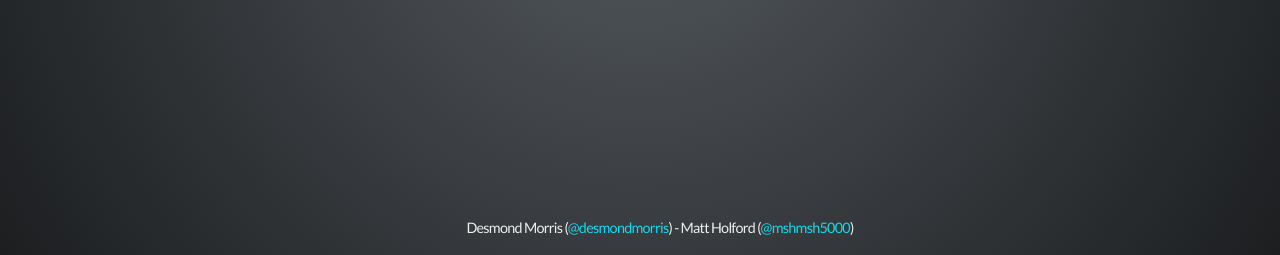
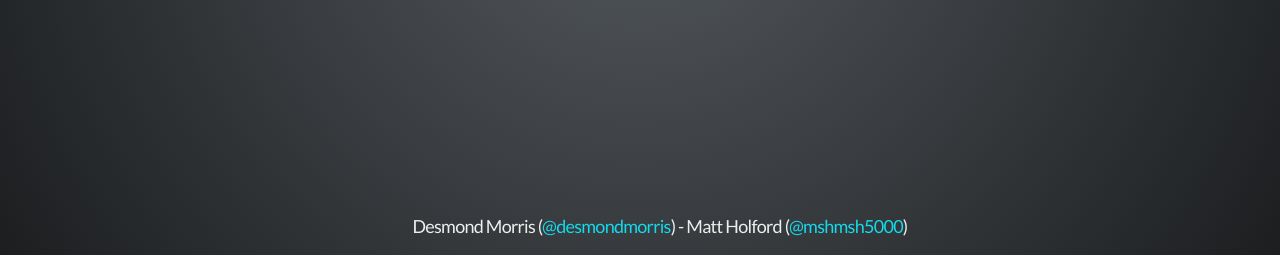
Before and after one commit to desmondmorris/nyc-camp-2013-process-for-non-profits, a plain HTML site: page index.html in a window 1280 px wide. Shown: the part 545-800 px from the top of the page. Drawn offline with Linux system fonts and the light colour scheme.

Commit message:
Update ds.css

```diff
--- a/css/theme/ds.css
+++ b/css/theme/ds.css
@@ -155,7 +155,7 @@ body {
   footer#handles {
     position: fixed;
     bottom: 0;
-    font-size: 40%;
+    font-size: 50%;
     padding: 20px;
     text-align: center;
     width: 100%;
```
